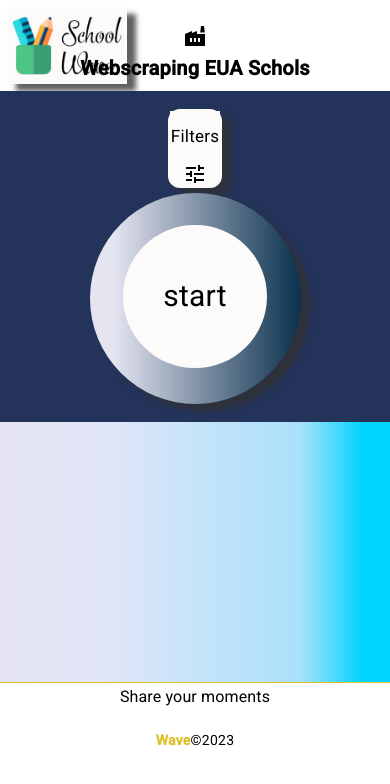
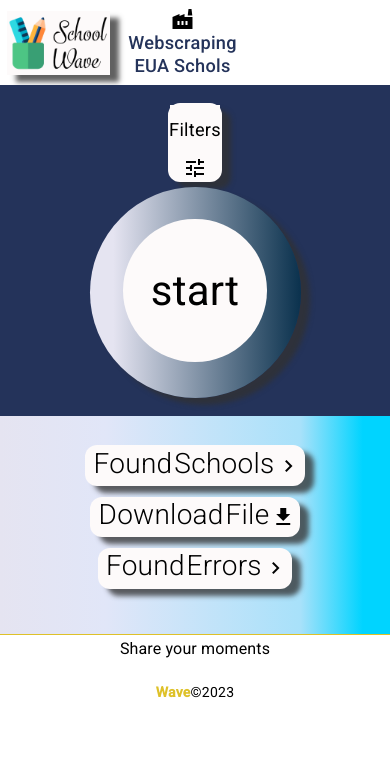
Before and after one commit to rangel3l2/python_Angular_Container, an Angular app in the folder app/frontend/: page / in a window 390 px wide. Shown: the top 784 px of the page. Built offline with nearby package versions, Linux system fonts and the light colour scheme.

Commit message:
UPDADE RESPONSIVE

```diff
--- a/app/frontend/src/app/core/components/data-manager/data-manager.component.html
+++ b/app/frontend/src/app/core/components/data-manager/data-manager.component.html
@@ -1,20 +1,24 @@
-<main *ngIf="this.receivedData" >
+<main *ngIf="!this.receivedData" >
 
     <div class="btn-data">
-        <span>Found Schools</span>
+        <span>Found </span>
+        <span>Schools</span>
         <mat-icon fontIcon="chevron_right">
         </mat-icon>
     </div>
-    <div class="btn-data" *ngIf="this.receivedData" (click)="downloadFile()">
+    <div class="btn-data" (click)="downloadFile()">
        <span>
-        Download File
+        Download
+      </span>
+      <span>
+        File
       </span>
         <mat-icon fontIcon="download">
         </mat-icon>
 
     </div>
     <div class="btn-data">
-        <span>Found Errors</span>
+        <span>Found </span><span>Errors</span>
         <mat-icon fontIcon="chevron_right">
 
         </mat-icon>
--- a/app/frontend/src/app/core/components/data-manager/data-manager.component.scss
+++ b/app/frontend/src/app/core/components/data-manager/data-manager.component.scss
@@ -1,6 +1,8 @@
-
+:host{
+  height:12vh
+}
 main{
-
+    flex-shrink: comparable($number1: 1, $number2:2 );
     display: flex;
     align-items: center;
     justify-content: center;
@@ -9,14 +11,15 @@ main{
     background: rgb(229,228,241);
     background: linear-gradient(90deg, rgba(229,228,241,1) 0%, rgba(225,230,248,1) 27%, rgba(168,225,250,1) 77%, rgba(0,212,255,1) 93%);
     justify-content: space-around;
-    margin-top: 3%;
 
+    min-height: 70%;
+    flex-wrap: wrap;
 }
 .btn-data{
     display: flex;
-    flex-direction: row;
+    text-justify: center;
     cursor: pointer;
-    padding: 1%;
+    padding: 0.3em;
     font-size: 2em;
     font-weight: 300;
     border-radius: 12px;
@@ -24,4 +27,6 @@ main{
     -moz-box-shadow:    9px 7px 5px rgba(170, 164, 164, 0.77);
     box-shadow:         9px 7px 5px rgba(50, 50, 50, 0.77);
     background-color: #fdfafa;
+    gap: 1%;
+    margin-top: 3%;
 }
--- a/app/frontend/src/app/core/components/data-manager/data-manager.component.ts
+++ b/app/frontend/src/app/core/components/data-manager/data-manager.component.ts
@@ -17,7 +17,6 @@ export class DataManagerComponent implements OnInit {
     ngOnInit(): void {
       this.getSharedData()
 
-
     }
       getSharedData(){
       this.service_data.data$.subscribe(data  => {
--- a/app/frontend/src/app/core/components/header/header.component.html
+++ b/app/frontend/src/app/core/components/header/header.component.html
@@ -1,12 +1,20 @@
 <nav>
+
+
     <a class="brand" href="/">
         <img src="../../../../assets/favicon.png" alt="">
     </a>
-    <div class="content-title">
-        <mat-icon fontIcon="factory">
+    <p>
 
-        </mat-icon>
-        <h2>Webscraping EUA Schols</h2>
-    </div>
+   <div class="content-title">
+    <mat-icon fontIcon="factory">
+
+    </mat-icon>
+    <span>Webscraping</span>
+    <span>EUA Schols</span>
+   </div>
+
+
+
 
 </nav>
--- a/app/frontend/src/app/core/components/header/header.component.scss
+++ b/app/frontend/src/app/core/components/header/header.component.scss
@@ -1,19 +1,25 @@
 nav{
     display: flex;
     padding: 0.5em;
-
     -webkit-box-shadow: 3px 5px 2px rgba(50, 50, 50, 0.77);
     -moz-box-shadow:    3px 5px 2px rgba(170, 164, 164, 0.77);
     box-shadow:         3px 5px 2px rgba(50, 50, 50, 0.77);
+    align-items: center;
+    text-align: center;
+
 }
+
 .brand{
     display: flex;
     align-items: center;
+    min-width: 12vh;
+    width: 15%;
+    margin-right: 1.3em
 
 }
 .brand img{
-    width: 30%;
-    margin-right: 0.6em ;
+    max-width: 100%;
+    margin-right: 0.8em ;
     -webkit-box-shadow: 9px 7px 5px rgba(50, 50, 50, 0.77);
     -moz-box-shadow:    9px 7px 5px rgba(170, 164, 164, 0.77);
     box-shadow:         9px 7px 5px rgba(50, 50, 50, 0.77);
@@ -22,17 +28,20 @@ nav{
 
 }
 .content-title{
-    position: absolute;
-    top: 1.7em;
-    left: -0%;
-    right: 0;
+
+    width: 200px;
+    margin-right: 87vh;
+    margin-left: auto;
+    align-self: center;
+    justify-self: center;
     display: flex;
     flex-direction: column;
     align-items: center;
-    justify-content: center;
 
 }
-.content-title h2{
-    margin-top: 1%;
-    font-weight: 600;
+.content-title span{
+    font-size: 1.3em;
+    margin: 0.1em;
+    font-weight: 500;
+    color: #24335a;
 }
--- a/app/frontend/src/app/core/components/inicializator/inicializator.component.scss
+++ b/app/frontend/src/app/core/components/inicializator/inicializator.component.scss
@@ -13,7 +13,7 @@ main{
     height: 50px; /* Set the height of the button */
     width: 50px; /* Set the width of the button */
     background-color: #fdfafa; /* Set the background color of the button */
-    font-size: 17px;
+    font-size: 1.3em;
     font-weight: 400;
     border: none;
 
@@ -56,7 +56,7 @@ main{
 .circle span{
     width: 17vh;
     height: 17vh;
-    font-size: 30px;
+    font-size: 3em;
     display: flex;
     border-radius: 50%;
 }
--- a/app/frontend/src/app/core/components/webscraping-manager/webscraping-manager.component.scss
+++ b/app/frontend/src/app/core/components/webscraping-manager/webscraping-manager.component.scss
@@ -1,5 +1,5 @@
 .container{
-    min-height: 70vh;
+    min-height: 65vh;
     display: flex;
     flex-direction: column;
     background: rgb(229,228,241);
--- a/app/frontend/src/app/core/layout/default/default.component.html
+++ b/app/frontend/src/app/core/layout/default/default.component.html
@@ -1,4 +1,4 @@
-<div class="container-default">
+<div  class="container-default">
     <app-header>
 
     </app-header>
--- a/app/frontend/src/app/core/layout/default/default.component.ts
+++ b/app/frontend/src/app/core/layout/default/default.component.ts
@@ -1,10 +1,33 @@
-import { Component } from '@angular/core';
-
+import { Component, OnInit } from '@angular/core';
+import { BreakpointObserver, BreakpointState, Breakpoints } from '@angular/cdk/layout';
 @Component({
   selector: 'app-default',
   templateUrl: './default.component.html',
   styleUrls: ['./default.component.scss']
 })
 export class DefaultComponent {
+  public showContainerInTablet?: boolean;
+  public showContainerInHandset?: boolean;
+  constructor(public breakpointObserver: BreakpointObserver) {}
 
+  ngOnInit() {
+    this.breakpointObserver
+      .observe([
+        Breakpoints.TabletPortrait,
+        Breakpoints.HandsetLandscape
+      ])
+      .subscribe((state ) => {
+        const breakpoints = state.breakpoints;
+        this.showContainerInHandset = false;
+        this.showContainerInTablet = false;
+        if (breakpoints[Breakpoints.TabletPortrait]) {
+         this.showContainerInTablet = true;
+         console.log("screens matches TabletPortrait");
+        }
+        else if (breakpoints[Breakpoints.HandsetLandscape]) {
+         this.showContainerInHandset = true;
+         console.log("screens matches HandsetLandscape");
+       }
+      });
+  }
 }
```
Also changed, not shown: app/frontend/src/app/core/layout/default/default.module.ts (+4 -3 lines).
